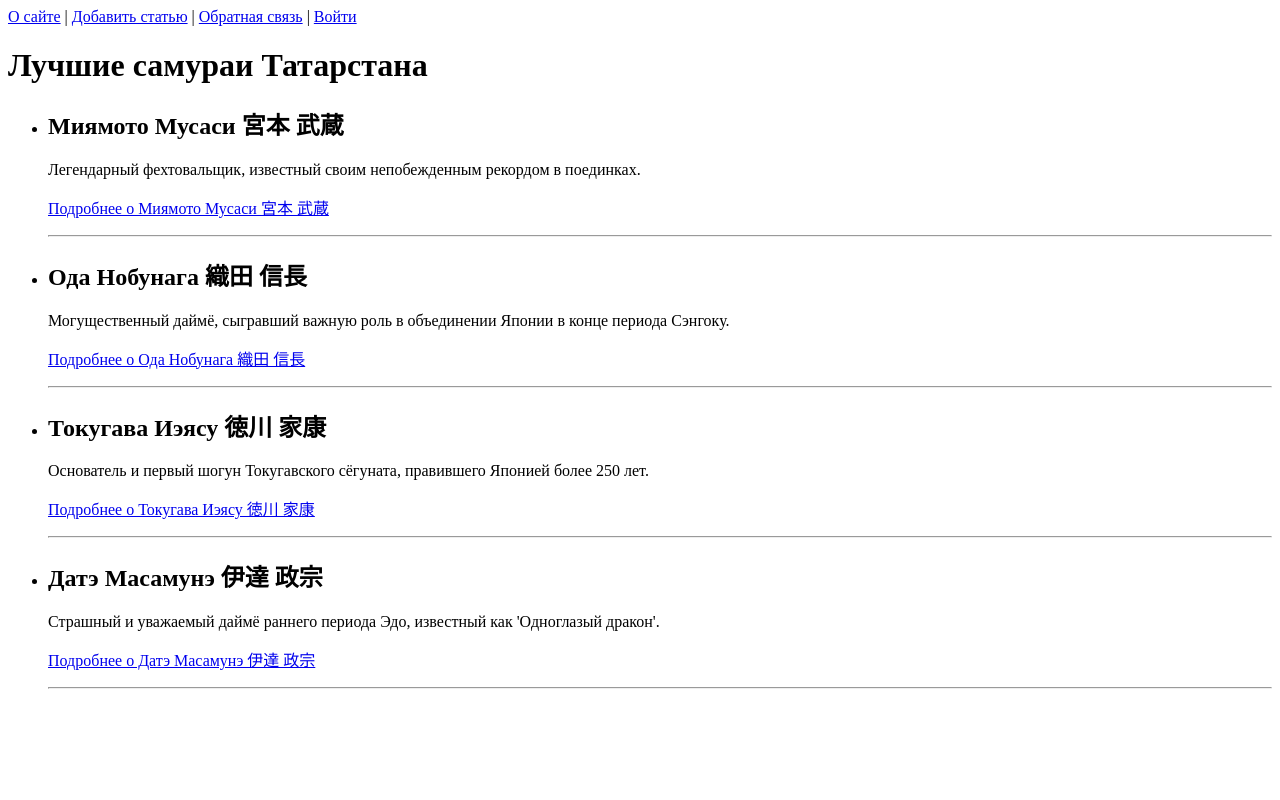
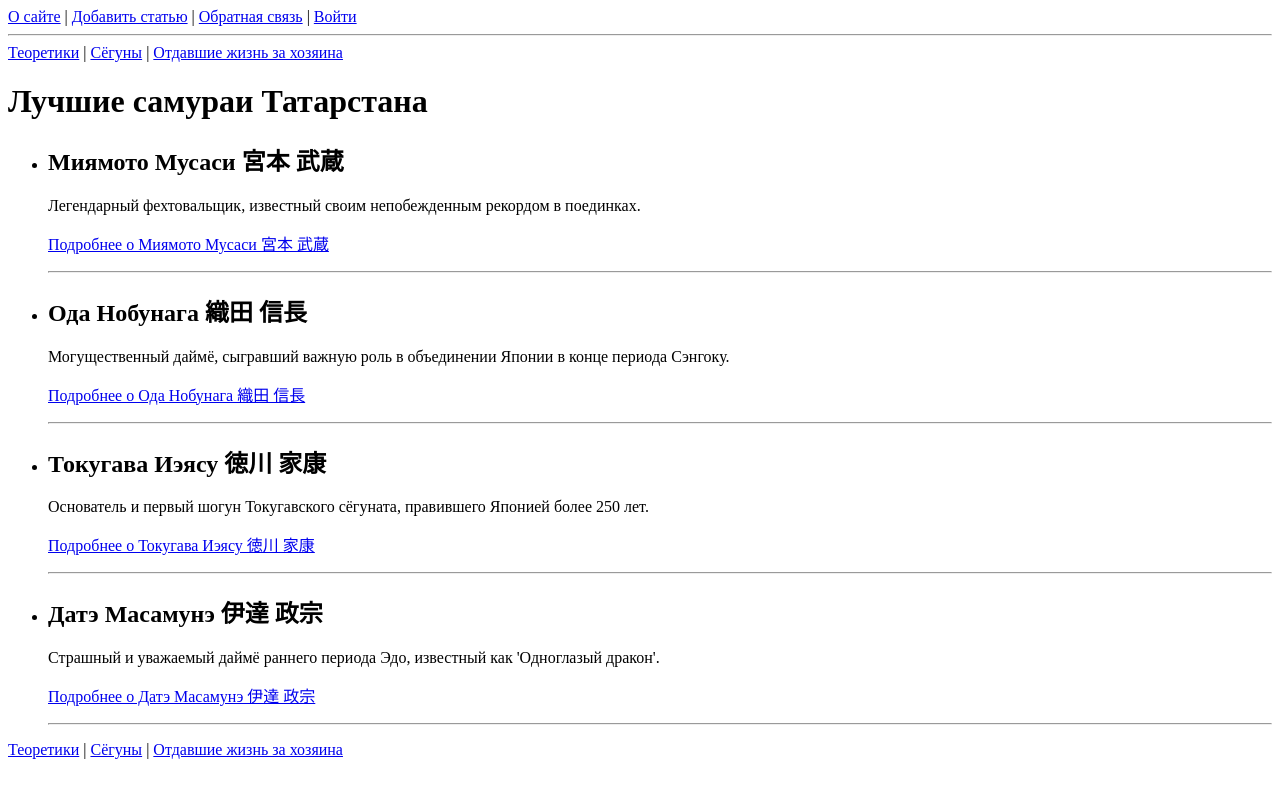
Before and after one commit to Evgenslam/django_samurai, a Django app: page /samurai/ in a window 1280 px wide. Run offline with Django 5.2, Linux system fonts and the light colour scheme.

Commit message:
Use include tag in templates for nav menu inclusion

```diff
--- /dev/null
+++ b/sitesamurai/samurai/templates/samurai/includes/nav.html
@@ -0,0 +1,5 @@
+<nav>
+    <a href="#">Теоретики</a> |
+    <a href="#">Сёгуны</a> |
+    <a href="#">Отдавшие жизнь за хозяина</a>
+</nav>
--- a/sitesamurai/samurai/templates/samurai/index.html
+++ b/sitesamurai/samurai/templates/samurai/index.html
@@ -1,5 +1,7 @@
 {% extends 'base.html' %}
 {% block content%}
+<hr>
+{% include 'samurai/includes/nav.html' %}
 <h1>{{ title|capfirst }}</h1>
 <ul>
     {% for p in posts %}
@@ -16,4 +18,5 @@
     {% endif %}
     {% endfor %}
 </ul>
+{% include 'samurai/includes/nav.html' %}
 {% endblock %}
```
